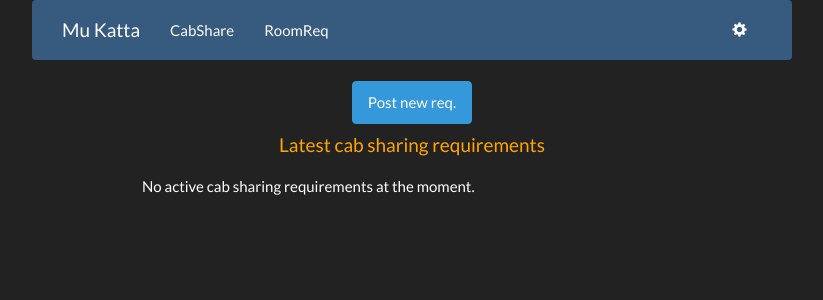
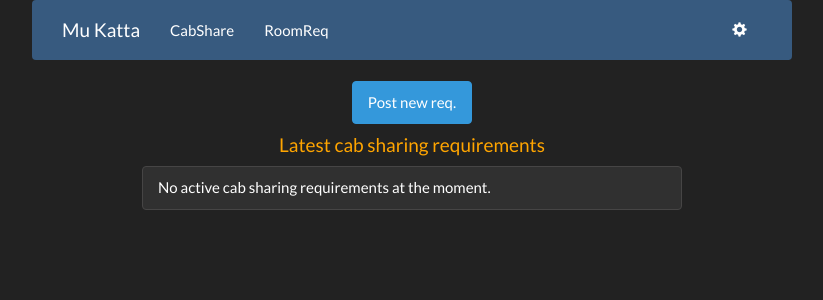
Before and after one commit to ashishnitinpatil/mukatta, a Django app: page /cabshare/ in a window 1280 px wide. Shown: the top 300 px of the page, without its empty margins (228-1051 px from the left). Run offline with Django 3.2, Linux system fonts and the light colour scheme; the visitor is signed in with stand-in values (Sample User, id 1); data that the repository does not hold is empty; parts of the project's set-up code (start-up, migrations or seed data) failed here and were passed over; some libraries are stand-ins or nearby versions.

Commit message:
~styling cabshare

```diff
--- a/wsgi/templates/cabshare/index.html
+++ b/wsgi/templates/cabshare/index.html
@@ -4,21 +4,21 @@
         <div id="cabsharebox" class="mainbox col-xs-12 col-md-6 col-md-offset-3 col-sm-8 col-sm-offset-2">
             <center><a class="btn btn-info" href="{% url 'cabshare:new_post' %}">Post new req.</a></center>
             <center><h4>Latest cab sharing requirements</h4></center>
+            <div style="margin-top:10px; margin-bottom:25px;">
+                <div class="list-group">
                 {% if not posts %}
-                <div style="padding-top:10px">
+                    <div class="list-group-item">
                         No active cab sharing requirements at the moment.
                     </div>
                 {% endif %}
-            <div style="padding-top:10px; padding-bottom:25px;">
                 {% for post in posts %}
-                <div class="list-group">
-                    <div class="list-group-item">
+                        <div class="list-group-item" style="margin-bottom:10px;">
                         To {{ post.destination }} on {{ post.travel_date }} {{ post.travel_time }}<br>
                         - <a href="/user/{{ post.owner.username }}/">{{ post.owner.first_name }} {{ post.owner.last_name }}</a>
                         <span style="float:right">{% if post.editable %}<a href="{{ post.url }}edit/">Edit</a> | {% endif %}<a href="{{ post.url }}">Details</a></span>
                         </div>
-                </div>
                 {% endfor %}
                 </div>
             </div>
+        </div>
 {% endblock %}
```
Also changed, not shown: wsgi/templates/cabshare/my_posts.html (+10 -8 lines). Lines whose indentation alone changed are shown as unchanged.
